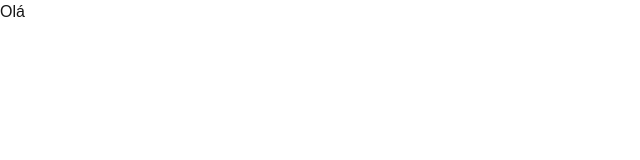
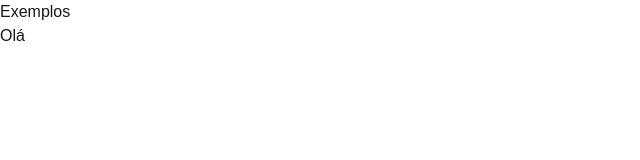
Before and after one commit to juancoutinhoflooxmongagua/Register-App, a Next.js app: page / in a window 1280 px wide. Shown: the top 160 px of the page, without its empty margins (0-640 px from the left). Built offline with nearby package versions, Linux system fonts and the light colour scheme.

Commit message:
feat: navigation of files and components

```diff
--- a/src/pages/index.jsx
+++ b/src/pages/index.jsx
@@ -1,7 +1,10 @@
-export default function Teste(){
+import Link from "next/link";
+
+export default function Teste() {
     return (
-        <div className="">
+        <div>
+            <Link href="/examples">Exemplos</Link>
             <h1>Olá</h1>
         </div>
-    )
+    );
 }
```
